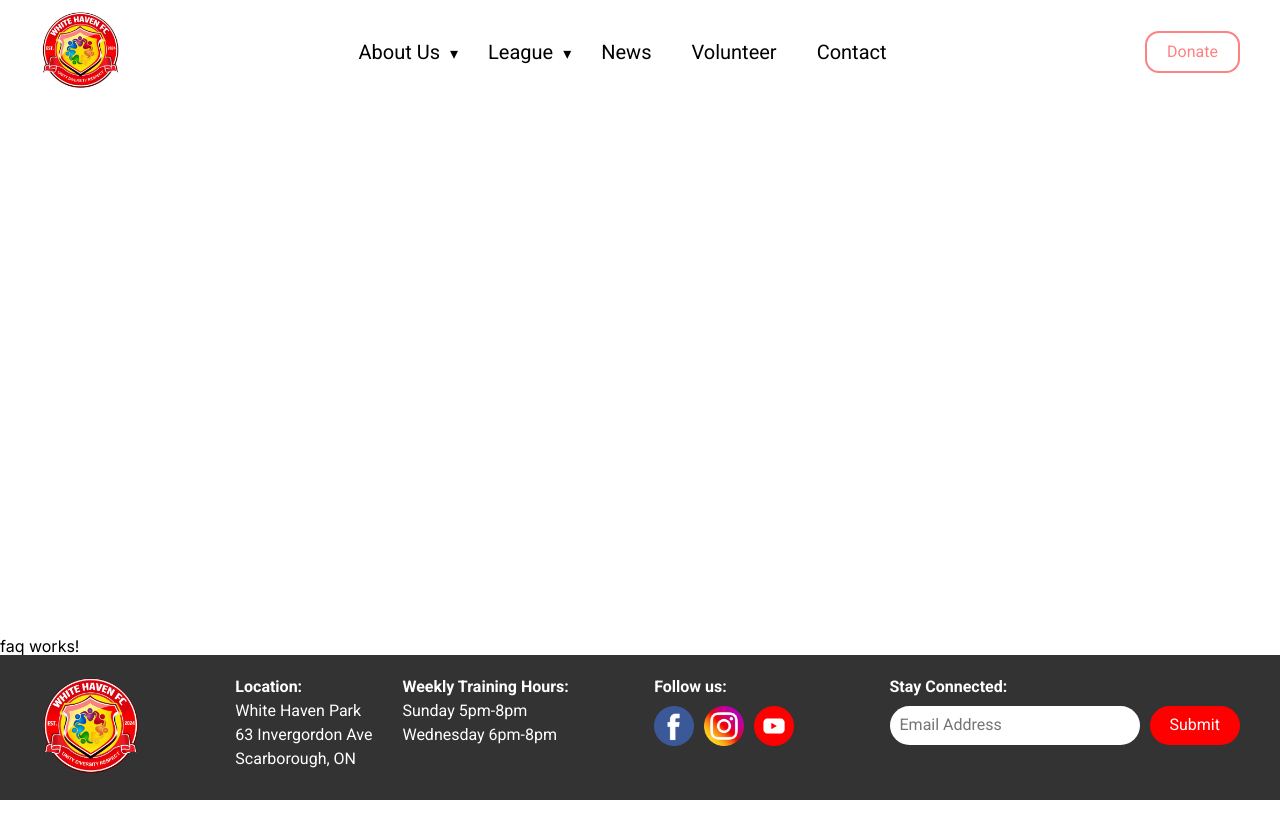
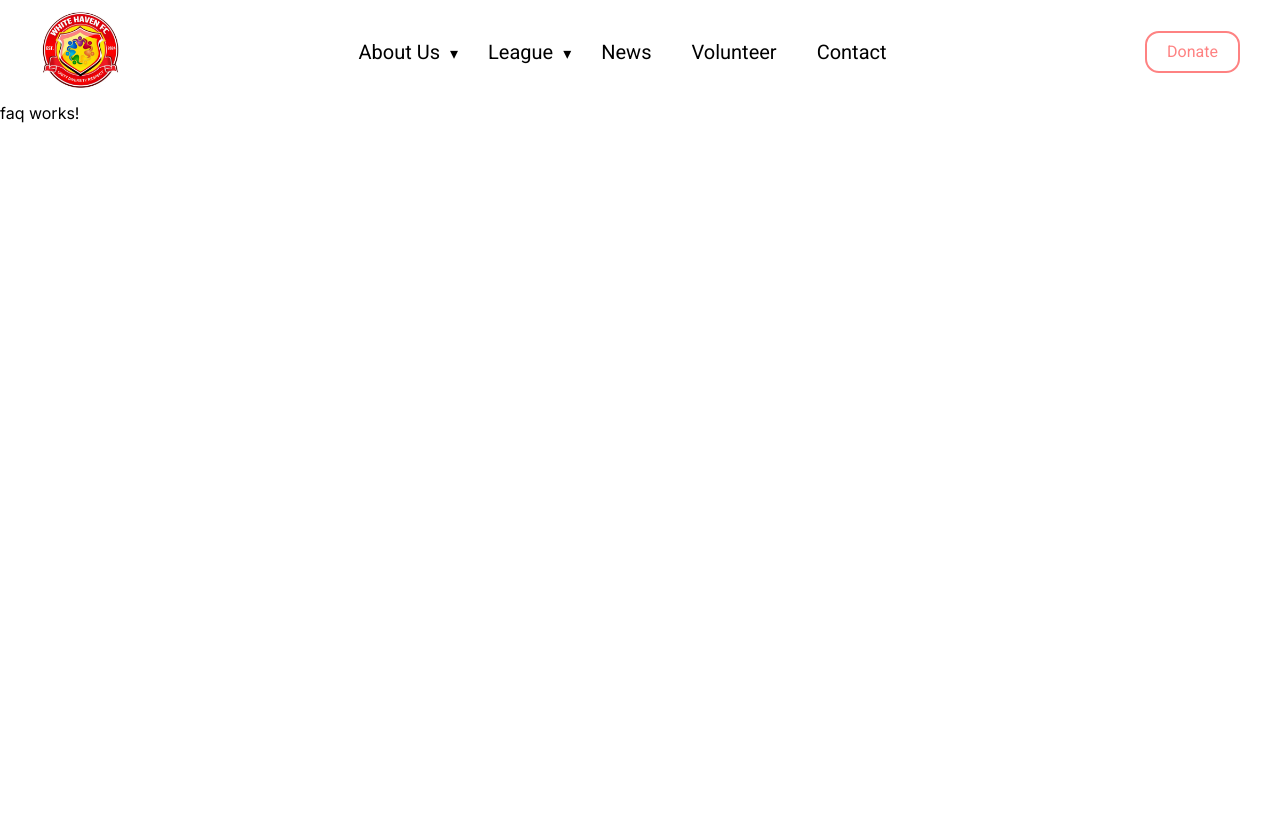
Before and after one commit to ren1290/whcfc-web-dev, an Angular app in the folder WHCFC_Frontend/: page /faq in a window 1280 px wide. Shown: the top 838 px of the page. Before the commit the page ends 800 px from the top, so only its background shows below. Built offline with nearby package versions, Linux system fonts and the light colour scheme; a web font is replaced by a local one.

Commit message:
Created contained for FAQs page

```diff
--- a/WHCFC_Frontend/src/app/pages/faq/faq.component.css
+++ b/WHCFC_Frontend/src/app/pages/faq/faq.component.css
@@ -0,0 +1,20 @@
+:host {
+    display: contents;
+  }
+  .faq-container {
+    width: 100%;
+    display: flex;
+    min-height: 100vh;
+    align-items: center;
+    flex-direction: column;
+  }
+  .faqfa-qs {
+    width: 100%;
+    height: 3669px;
+    display: flex;
+    overflow: hidden;
+    position: relative;
+    align-items: flex-start;
+    flex-shrink: 0;
+    background-color: rgba(255, 255, 255, 1);
+  }
--- a/WHCFC_Frontend/src/app/pages/faq/faq.component.html
+++ b/WHCFC_Frontend/src/app/pages/faq/faq.component.html
@@ -1 +1,5 @@
-<p>faq works!</p>
+<div class="faq-container">
+    <div class="faqfa-qs">
+        <p>faq works!</p>
+    </div>
+</div>
```
